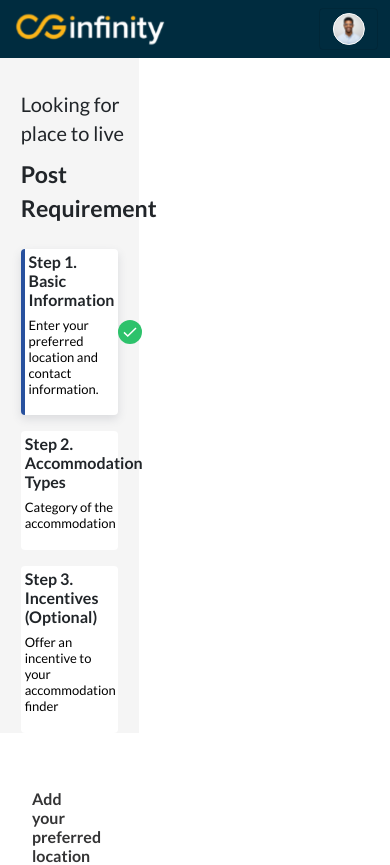
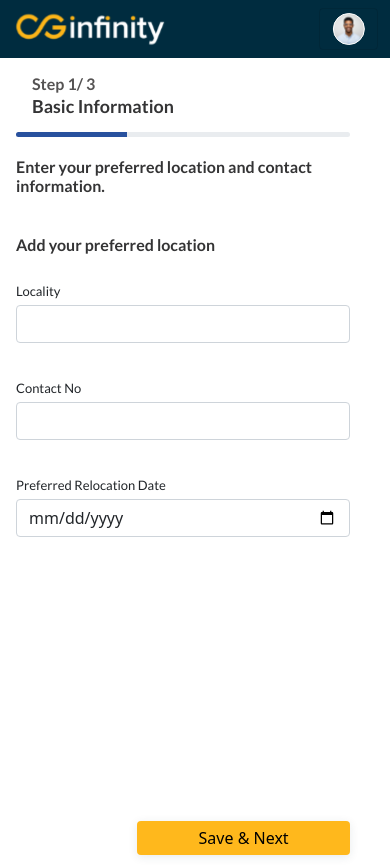
Before and after one commit to ravi-kaushish/findaccomodation, a React (Create React App) app in the folder accommodation/: page /requirementform in a window 390 px wide. Shown: the top 865 px of the page. Built offline with nearby package versions, Linux system fonts and the light colour scheme.

Commit message:
added horizontal stepper for req multi step form

```diff
--- a/accommodation/src/components/horizontalStepper/horizontalStepper.js
+++ b/accommodation/src/components/horizontalStepper/horizontalStepper.js
@@ -1,19 +1,25 @@
 import React, { useContext } from "react";
 import VolunteerStepInfo from "../volunteerMultiStepForm/volunteerStepInfo/volunteerStepInfo.js";
+import RequirementStepInfo from "../requirementMultiStepForm/requirementStepInfo/reqirementStepInfo.js"
 import { MultiStepContext } from "../stepContext/stepContext.js";
 import "./horizontalStepper.css"
 
-function HorizontalStepper() {
-  const { currentIndex } = useContext(MultiStepContext);
+function HorizontalStepper(props) {
+  const { currentIndex ,reqCurrentIndex } = useContext(MultiStepContext);
   const currentStep = VolunteerStepInfo[currentIndex-1];
+  const reqCurrentStep = RequirementStepInfo[reqCurrentIndex -1 ];
   function currentWidth (index){
+    if (props.call === "volunteer")
     return `${(index/5)*100}%`
+    else
+    return `${(index/3)*100}%`
 
   }
 
   return (
     <>
-      <div className="container d-flex d-sm-none">
+     {props.call === "volunteer" ?
+     <div className="container d-flex d-sm-none">
         <div className="row" style={{width:"100vw"}}>
           <div className="col-12" style={{marginLeft:"1rem"}}>
             <p className="step" style={{marginBottom:"0.125rem"}}>
@@ -40,7 +46,41 @@ function HorizontalStepper() {
             <p className="step-description">{currentStep.description}</p>
           </div>
         </div>
+      </div> :
+      <div className="container d-flex d-sm-none" style={{padding:"0"}}>
+        <div className="row" style={{width:"100vw"}}>
+          <div className="col-12" style={{marginLeft:"1rem"}}>
+            <p className="step" style={{marginBottom:"0.125rem"}}>
+              Step {reqCurrentStep.step}/ {RequirementStepInfo.length}
+            </p>
+          </div>
+          <div className="col-12" style={{marginLeft:"1rem"}}>
+            <p className="step-heading" style={{marginBottom:"0"}}>{reqCurrentStep.title}</p>
+          </div>
+          <div className="col-12" style={{marginTop:"1rem"}}>
+            <div class="progress" >
+              <div
+                className="progress-bar"
+                role="progressbar"
+                style={{ width: currentWidth(reqCurrentIndex)}}
+                ariaValuenow="25"
+                ariaValuemin="0"
+                ariaValuemax="100"
+              ></div>
+            </div>
+
+          </div>
+          <div className="col" style={{marginTop:"1.25rem"}}>
+            <p className="step-description">{reqCurrentStep.description}</p>
+          </div>
+        </div>
       </div>
+
+     }
+
+
+
+
     </>
   );
 }
--- /dev/null
+++ b/accommodation/src/components/requirementMultiStepForm/requirementMultiStepForm.css
@@ -0,0 +1,8 @@
+@media (max-width: 576px) {
+    .form{
+        padding: 1rem !important;
+    }
+    .form {
+        width: 100vw;
+    }
+  }
--- a/accommodation/src/components/requirementMultiStepForm/requirementMultiStepForm.js
+++ b/accommodation/src/components/requirementMultiStepForm/requirementMultiStepForm.js
@@ -7,6 +7,8 @@ import styled from "styled-components";
 import ReqStep1 from "./reqStep1/reqStep1";
 import ReqStep2 from "./reqStep2/reqStep2";
 import ReqStep3 from "./reqStep3/reqStep3";
+import "./requirementMultiStepForm.css"
+import HorizontalStepper from "../horizontalStepper/horizontalStepper";
 
 const RequirementMultiStepForm = () => {
   const [call, setCall] = React.useState("isRequirement");
@@ -42,18 +44,19 @@ function currentStep(step) {
             style={{ padding: "0", height: "100vh" }}
           >
             <div className="row" style={{ width: "100%", height: "100vh" }}>
-              <div className="col-5">
+              <div className="col-5 d-sm-flex d-none">
                 <VerticalStepper call={call} />
               </div>
               <div
-                className="col-7"
+                className="col-12 col-sm-7 form"
                 style={{
                   paddingTop: "2rem",
                   paddingLeft: "2.75rem",
-                  paddingRight: "12rem",
+                  paddingRight: "15%",
                   paddingBottom: "6rem",
                 }}
               >
+                <HorizontalStepper call="requirement" />
                 {currentStep(reqCurrentIndex)}
               </div>
             </div>
--- a/accommodation/src/components/volunteerMultiStepForm/volunteerMultiForm.js
+++ b/accommodation/src/components/volunteerMultiStepForm/volunteerMultiForm.js
@@ -58,7 +58,7 @@ const VolunteerMultiForm = () => {
                   paddingBottom: "6rem",
                 }}
               >
-                <HorizontalStepper />
+                <HorizontalStepper call="volunteer" />
                 {currentStep(currentIndex)}
               </div>
             </div>
```
